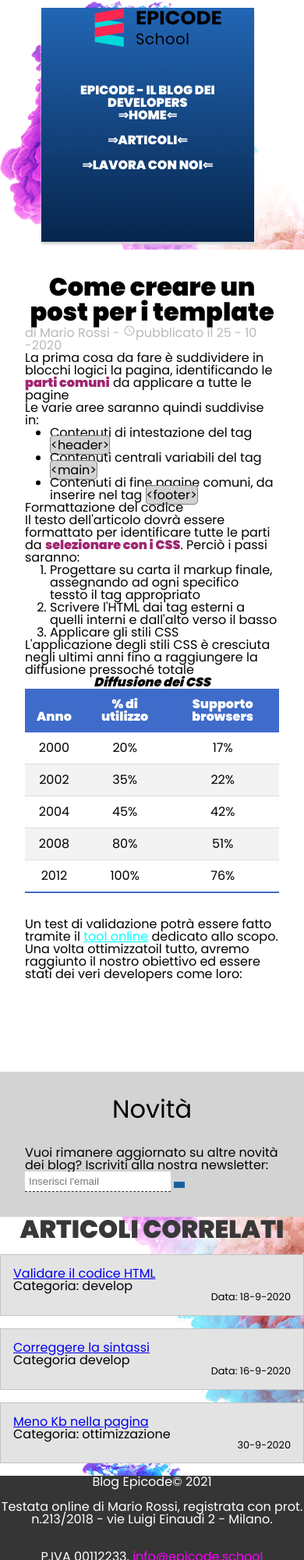
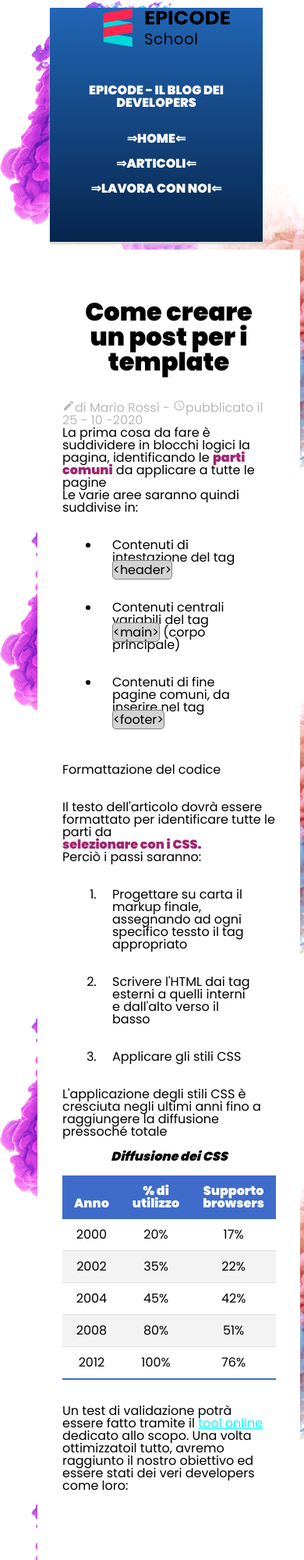
Before and after one commit to Dev-In-Wonderland/Unit-1-week-1-day-4, a plain HTML site: page index.html in a window 390 px wide. Shown: the top 2000 px of the page at 78% size. Drawn offline with nearby package versions, Linux system fonts and the light colour scheme; grey boxes are pictures that could not be loaded.

Commit message:
added esercitazione d4 for mobile screen (CSS)

```diff
--- a/css/style.css
+++ b/css/style.css
@@ -16,11 +16,15 @@ header {
     display: flex;
     flex-direction: column;
     width: 70%;
-    margin-left: 3.3em;
+    margin-left: 4em;
     box-shadow: 0 3px 3px lightgrey;
     color: white;
 
 
+}
+
+nav {
+    margin-top: 30px;
 }
 
 header nav li {
@@ -46,42 +50,30 @@ h1{
     text-align: center;
     font-weight: 900;
 }
-/*
-.menu {
-    margin: 1em;
-    text-align: center;
+
+a.menu-1:hover {
+    color: firebrick;
 }
 
-a {
-    color: white;
-    text-decoration: none;
-    padding: 1em;
+a.menu-2:hover {
+    color: yellow;
 }
 
-.menu-2 .menu-1 .menu3 {
-    padding: 10px;
+a.menu-3:hover {
+    color: orangered;
 }
-
-.menu-2 {
-    margin-top: 10 px;
-}
-*/
 
 /* MAIN */
 
 main{
-    /*height: 400px;
+    padding: 2em;
+    background-color: white;
     width: 70%;
-
     margin-top: 10px;
     margin-bottom: 10px;
-    height: 300px;
     display: flex;
     flex-direction: column;
-    width: 70%;
-    margin-left: 3.3em;*/
-    padding: 2em;
-    background-color: white;
+    margin-left: 3em;
 }
 
 
@@ -92,6 +84,10 @@ main h1 {
     font-size: 2em;
 }
 
+.create {
+    padding: 1em 0.3em 1em 0.3em;
+}
+
 
 .rossi {
     color: rgb(185, 185, 185);
@@ -99,6 +95,16 @@ main h1 {
 
 main ul, ol {
     margin-left: 2em;
+    padding: 1em;
+}
+
+main li {
+    padding: 1em;
+    line-height: 1em;
+}
+
+.format {
+    padding: 1em 1em 1em 0em;
 }
 
 strong {
@@ -118,6 +124,7 @@ iframe {
     width: 100%;
     border-radius: 20px;
     margin-bottom: 2em;
+    padding: 1em 1em 1em 0;
 }
 
 
@@ -135,6 +142,7 @@ table {
 caption {
      font-weight: bold;
      font-style: italic;
+     padding: 1em;
 }
 
 thead tr {
@@ -183,12 +191,16 @@ input {
     border-bottom: 1px dashed #333;
 }
 
-button {
-    padding: 4px 7px;
+.button {
+    padding:4px 7px;
     background-color: rgb(24, 97, 160);
     color: white;
     border: 0;
     font-weight: bold;
+}
+
+fieldset {
+    padding: 0.5em;
 }
 
 /* ELEMENTI NELL' ASIDE */
@@ -215,6 +227,11 @@ aside div p:last-child {
     text-align: right;
 }
 
+.correlato {
+    padding: 1em 0.3em 1em 0.3em;
+    font-weight: 500;
+}
+
 /* FOOTER */
 
 footer {
@@ -233,3 +250,7 @@ footer p {
     padding-top: 1em;
     padding-bottom: 1em
 }
+
+.blog {
+    padding: 0.3em;
+}
--- a/index.html
+++ b/index.html
@@ -18,7 +18,7 @@
        <h1>EPICODE - IL BLOG DEI DEVELOPERS</h1>
        <nav class="menu">
         <ul>
-           <li><a id="menu-1" href="home.html" target="_blank">⇒HOME⇐</a></li><br>
+           <li><a class="menu-1" href="home.html" target="_blank">⇒HOME⇐</a></li><br>
 
            <li><a class="menu-2" href="articoli.html" target="_blank">⇒ARTICOLI⇐</a></li><br>
 
@@ -30,9 +30,9 @@
 
     </header>
     <main>
-        <h1>Come creare un post per i template</h1>
+        <h1 class="create">Come creare un post per i template</h1>
 
-            <p class ="rossi">di Mario Rossi -
+            <p class ="rossi"><ion-icon name="create"></ion-icon>di Mario Rossi -
                 <span>
                      <ion-icon name="time"></ion-icon>pubblicato il 25 - 10 -2020
                 </span>
@@ -47,13 +47,13 @@
 <ul>
 
     <li>Contenuti di intestazione del tag <code>&ltheader&gt</code></li>
-    <li>Contenuti centrali variabili del tag <code>&ltmain&gt</code></li>
+    <li>Contenuti centrali variabili del tag <code>&ltmain&gt</code> (corpo principale)</li>
     <li>Contenuti di fine pagine comuni, da inserire nel tag <code>&ltfooter&gt</code></li>
 </ul>
 
 <p>
-Formattazione del codice <br>
-Il testo dell'articolo dovrà essere formattato  per identificare tutte le parti da <strong>selezionare con i CSS</strong>. Perciò i passi saranno:<br>
+<h3 class="format">Formattazione del codice</h3><br>
+Il testo dell'articolo dovrà essere formattato  per identificare tutte le parti da <strong>selezionare con i CSS.</strong> Perciò i passi saranno:<br>
 <ol>
     <li>Progettare su carta il markup finale, assegnando ad ogni specifico tessto il tag appropriato</li>
     <li>Scrivere l'HTML dai tag esterni a quelli interni e dall'alto verso il basso </li>
@@ -106,7 +106,7 @@ Il testo dell'articolo dovrà essere formattato  per identificare tutte le parti
     Un test di validazione potrà essere fatto tramite il <a class="tool" href="#">tool online</a> dedicato allo scopo. Una volta ottimizzatoil tutto, avremo raggiunto il nostro obiettivo ed essere stati dei veri developers come loro:<br>
     <iframe width="560" height="315" src="https://www.youtube.com/embed/IjzdMvuzxDY" title="YouTube video player" frameborder="0" allow="accelerometer; autoplay; clipboard-write; encrypted-media; gyroscope; picture-in-picture" allowfullscreen></iframe height="50">
 </p>
-</main>
+
 
 <section>
 <h2>Novità</h2>
@@ -116,33 +116,34 @@ Il testo dell'articolo dovrà essere formattato  per identificare tutte le parti
 <form action="">
 <fieldset>
 
-    <input type="text" placeholder="Inserisci l'email">
-    <button type="submit" value="Iscriviti!"></button>
+    <input type="email" placeholder="Inserisci l'email">
+    <input onclick="alert('Sei iscritto alla newsletter!')" class="button" type="submit" value="Iscriviti!"></input>
 </fieldset>
 </form>
 </section>
 <aside>
 
 
-    <h2>Articoli correlati</h2>
+    <h2 class="correlato">Articoli correlati</h2>
 
     <div><a href="#">Validare il codice HTML</a>
-    <p>Categoria: develop</p>
-    <p>Data: 18-9-2020</p></div>
+    <p><ion-icon name="pricetag"></ion-icon>Categoria: develop</p>
+    <p><ion-icon name="calendar"></ion-icon>Data: 18-9-2020</p></div>
 
     <div><a href="#">Correggere la sintassi</a>
-    <p>Categoria develop</p>
-    <p>Data: 16-9-2020</p></div>
+    <p><ion-icon name="pricetag"></ion-icon>Categoria develop</p>
+    <p><ion-icon name="calendar"></ion-icon>Data: 16-9-2020</p></div>
 
     <div><a href="#">Meno Kb nella pagina</a>
-    <p>Categoria: ottimizzazione</p>
-    <p>30-9-2020</p></div>
+    <p><ion-icon name="pricetag"></ion-icon>Categoria: ottimizzazione</p>
+    <p><ion-icon name="calendar"></ion-icon>30-9-2020</p></div>
 
 
 </aside>
+</main>
 <footer>
 
-<h3>Blog Epicode&copy; 2021</h3>
+<h3 class="blog">Blog Epicode&copy; 2021</h3>
 
 <p>Testata online di Mario Rossi, registrata con prot. n.213/2018 - vie Luigi Einaudi 2 - Milano.</p>
 <p>P.IVA 00112233. <a href="mailto:info@epicode.school">info@epicode.school</a> </p>
```
